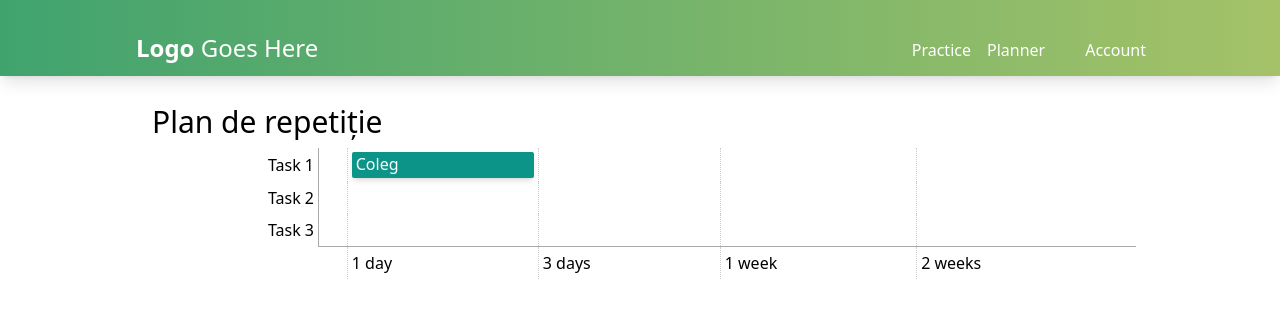
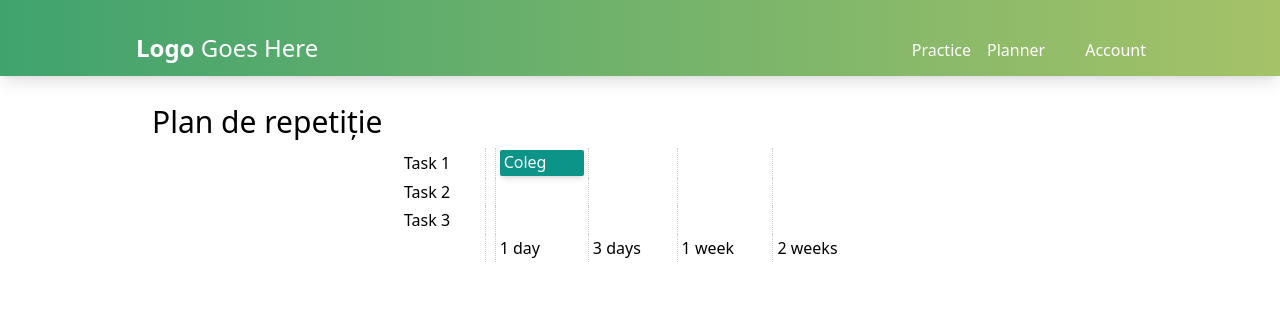
Before and after one commit to ratasorin/unihack, a React (Vite) app in the folder client/: page /planner in a window 1280 px wide. Shown: the top 318 px of the page. Built offline with nearby package versions, Linux system fonts and the light colour scheme; some icons are missing.

Commit message:
Updated timetable styles

```diff
--- a/client/src/components/timetable/timetable.css
+++ b/client/src/components/timetable/timetable.css
@@ -1,24 +1,57 @@
+.timetable-wrap {
+    overflow-y: auto;
+}
+
 .timetable {
     cursor: default;
-    width: 100%;
+    margin: 0 auto;
+
+    min-width: 30rem;
+}
+
+/* .timetable tr th:not(:first-child) {
+    border-bottom: 1px solid #aaa;
+}
+
+.timetable tr td:first-child {
+    text-align: right;
+    border-right: 1px solid #aaa;
+    padding-right: 6px;
+    width: fit-content;
 }
 
 .timetable tr td {
+    border-bottom: 1px dotted #bbb;
+} */
+
+.timetable tr td,
+.timetable tr th {
     border-right: 1px dotted #ccc;
-    padding: 4px;
+    padding: 2px 4px;
 }
 .timetable tr td:last-child {
     border-right: none;
 }
-.timetable tr:last-child td {
-    border-top: 1px solid #aaa;
-}
-.timetable tr td:first-child {
+.timetable tr th:first-child {
     border-right: 1px solid #aaa;
     text-align: right;
     border-top: none;
 }
-.timetable tr:last-child td:first-child {
+.timetable tr:last-child th {
+    border-top: 1px solid #aaa;
+    border-left: 1px dotted #ccc;
+    border-right: none;
+    text-align: left;
+    padding-left: 4px;
+}
+.timetable tr td:nth-child(2),
+.timetable tr th:nth-child(2) {
+    width: 10px !important;
+}
+.timetable tr:last-child th:nth-child(2) {
+    border-left: none;
+}
+.timetable tr:last-child th:first-child {
     border: none;
 }
 
@@ -29,3 +62,22 @@
     padding: 0 5px 1px;
     box-shadow: 0;
 }
+
+.ttevent {
+    @apply relative;
+}
+
+.ttevent .ttcard {
+    @apply rounded-sm shadow-md pt-0 pb-0.5 px-1 transition-all bg-gray-700 hover:brightness-110 active:brightness-95 text-white text-left;
+}
+
+.ttevent .ttpopup {
+    @apply absolute bg-gray-100 rounded-md shadow-lg transition-all p-2 text-left;
+    top: 100%; left: 0;
+    width: 200px;
+    z-index: 49;
+}
+
+.ttevent .ttclose {
+    @apply hover:bg-gray-200 rounded-md hover:shadow-lg transition-all float-right;
+}
```
